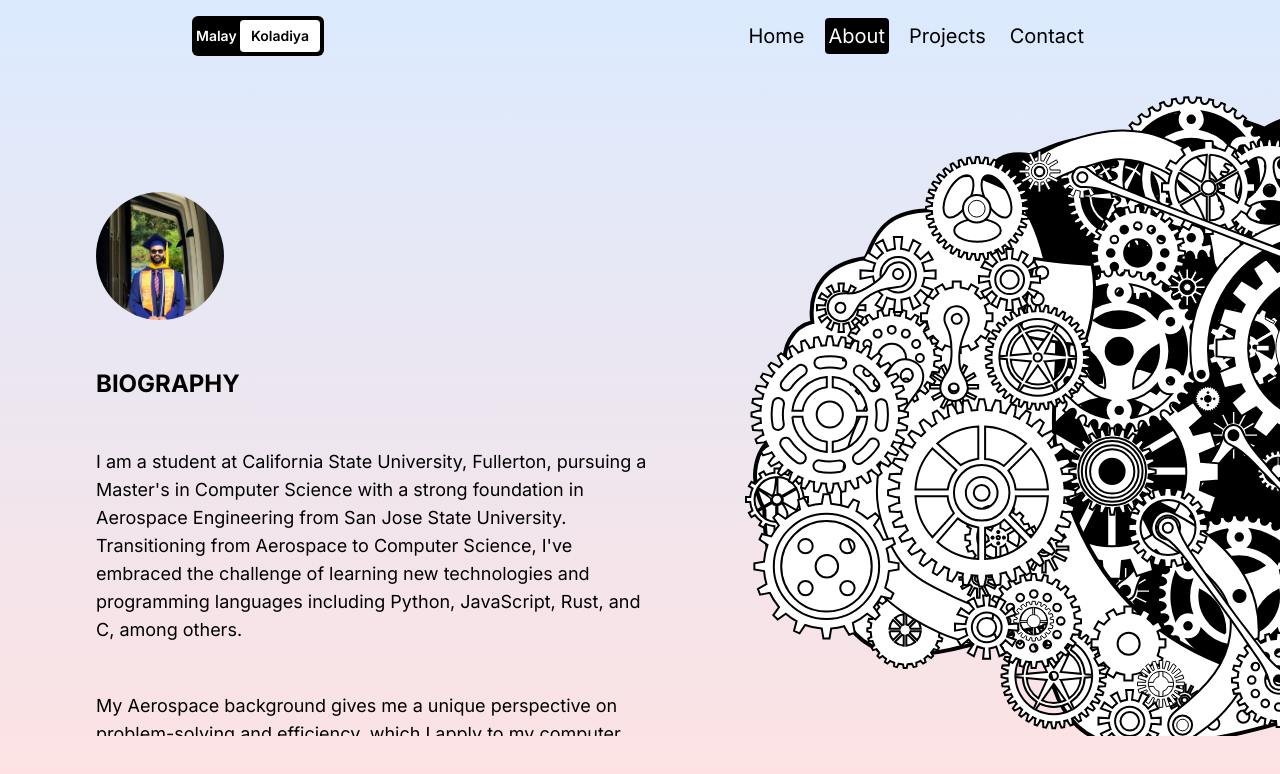
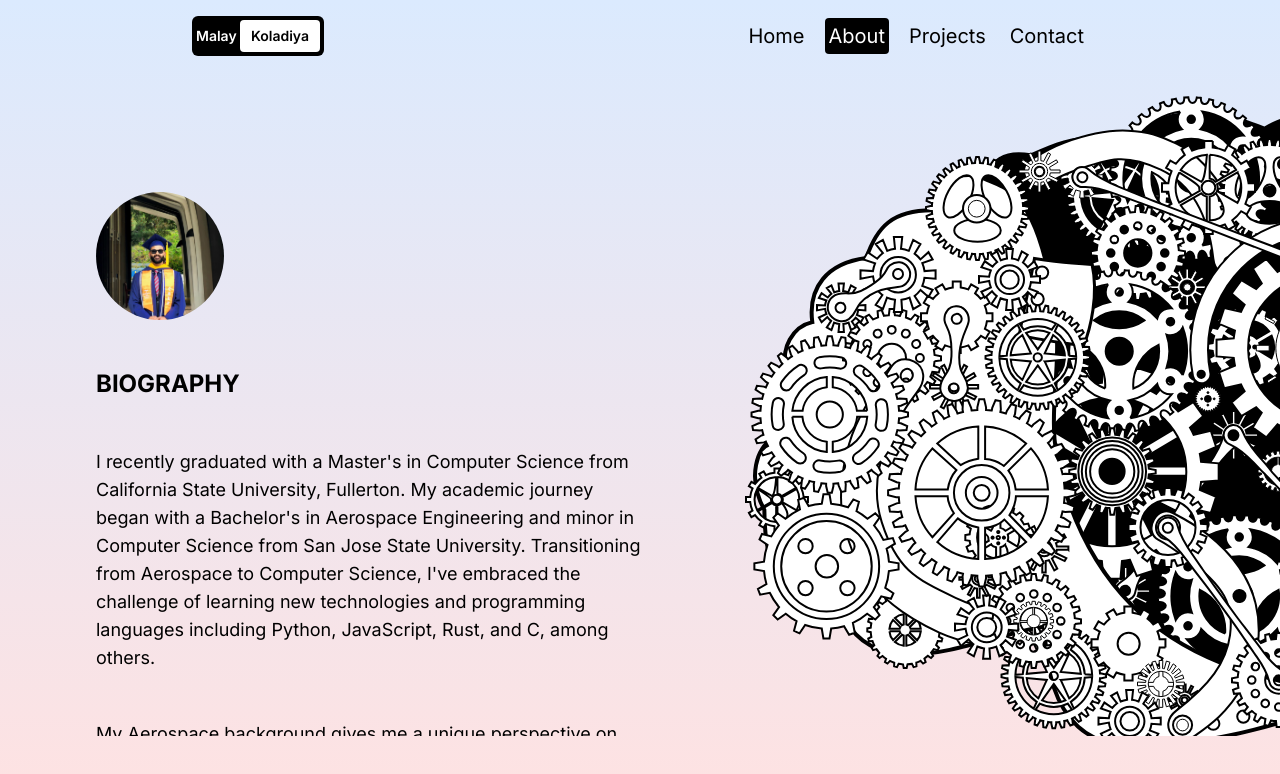
Before and after one commit to malaykoladiya/portfolio, a Next.js app: page /about in a window 1280 px wide. Shown: the top 774 px of the page. Built offline with nearby package versions, Linux system fonts and the light colour scheme.

Commit message:
updated biography

```diff
--- a/src/app/about/page.jsx
+++ b/src/app/about/page.jsx
@@ -53,13 +53,13 @@ const AboutPage = () => {
             <h1 className="font-bold text-2xl">BIOGRAPHY</h1>
             {/* BIOGRAPHY DESC */}
             <p className="text-lg">
-              I am a student at California State University, Fullerton, pursuing
-              a Master&apos;s in Computer Science with a strong foundation in
-              Aerospace Engineering from San Jose State University.
-              Transitioning from Aerospace to Computer Science, I&apos;ve
-              embraced the challenge of learning new technologies and
-              programming languages including Python, JavaScript, Rust, and C,
-              among others.
+              I recently graduated with a Master&apos;s in Computer Science from
+              California State University, Fullerton. My academic journey began
+              with a Bachelor&apos;s in Aerospace Engineering and minor in
+              Computer Science from San Jose State University. Transitioning
+              from Aerospace to Computer Science, I&apos;ve embraced the
+              challenge of learning new technologies and programming languages
+              including Python, JavaScript, Rust, and C, among others.
             </p>
             <p className="text-lg">
               My Aerospace background gives me a unique perspective on
@@ -70,10 +70,7 @@ const AboutPage = () => {
               that allow me to use my skills in web development, data
               management, and software engineering.
             </p>
-            {/* BIOGRAPHY QUOTE */}
-            <span className="italic">
-              Lorem ipsum dolor sit amet consectetur adipisicing elit.
-            </span>
+
             {/* BIOGRAPHY SIGN SVG*/}
             <div className="self-end">
               <svg
```
